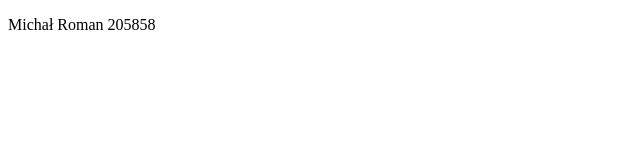
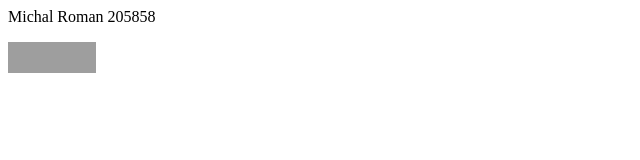
Before and after one commit to Dr-Nicholas/Dr-Nicholas.github.io, a plain HTML site: page index.html in a window 1280 px wide. Shown: the whole page, without its empty margins (0-640 px from the left). Drawn offline with Linux system fonts and the light colour scheme; grey boxes are pictures that could not be loaded.

Commit message:
Update index.html

```diff
--- a/index.html
+++ b/index.html
@@ -1,10 +1,14 @@
-<?xml version="1.0" encoding="UTF-8"?>
-<!DOCTYPE html PUBLIC "-//W3C//DTD XHTML 1.0 Strict//EN" "http://www.w3.org/TR/xhtml1/DTD/xhtml1-strict.dtd">
-<html xmlns="http://www.w3.org/1999/xhtml" xml:lang="en" lang="en">
-  <head>
-    <title>Zadanie1</title>
-  </head>
-  <body>
-    <p>Michał Roman 205858</p>
-  </body>
+<!doctype html>
+<html lang="pl">
+	<head>
+		<meta charset="UTF-8">
+		<title>Zadanie1</title>
+	</head>
+	<body>
+		Michal Roman 205858
+      <p>
+        <a href="http://validator.w3.org/check?uri=referer"><img
+        src="http://www.w3.org/Icons/valid-xhtml10" alt="Valid XHTML 1.0 Strict" height="31" width="88" /></a>
+      </p>
+	</body>
 </html>
```
